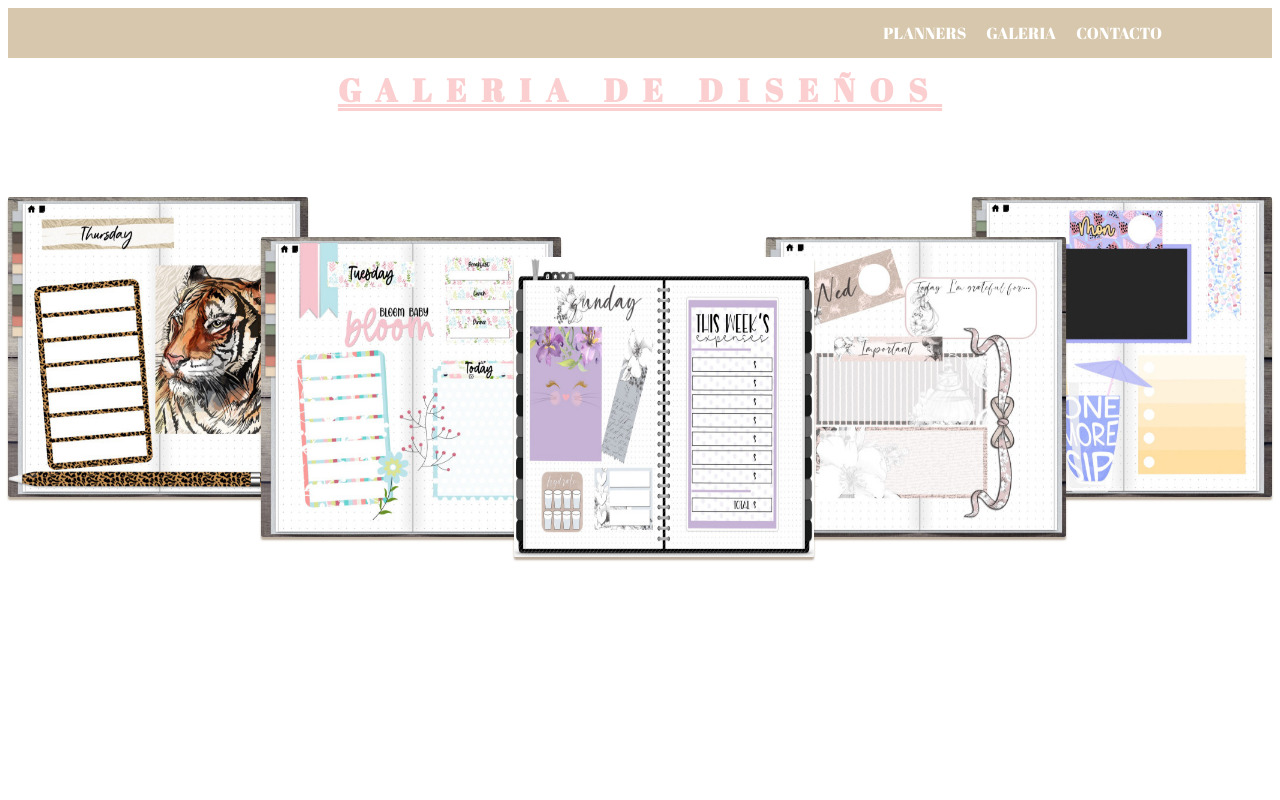
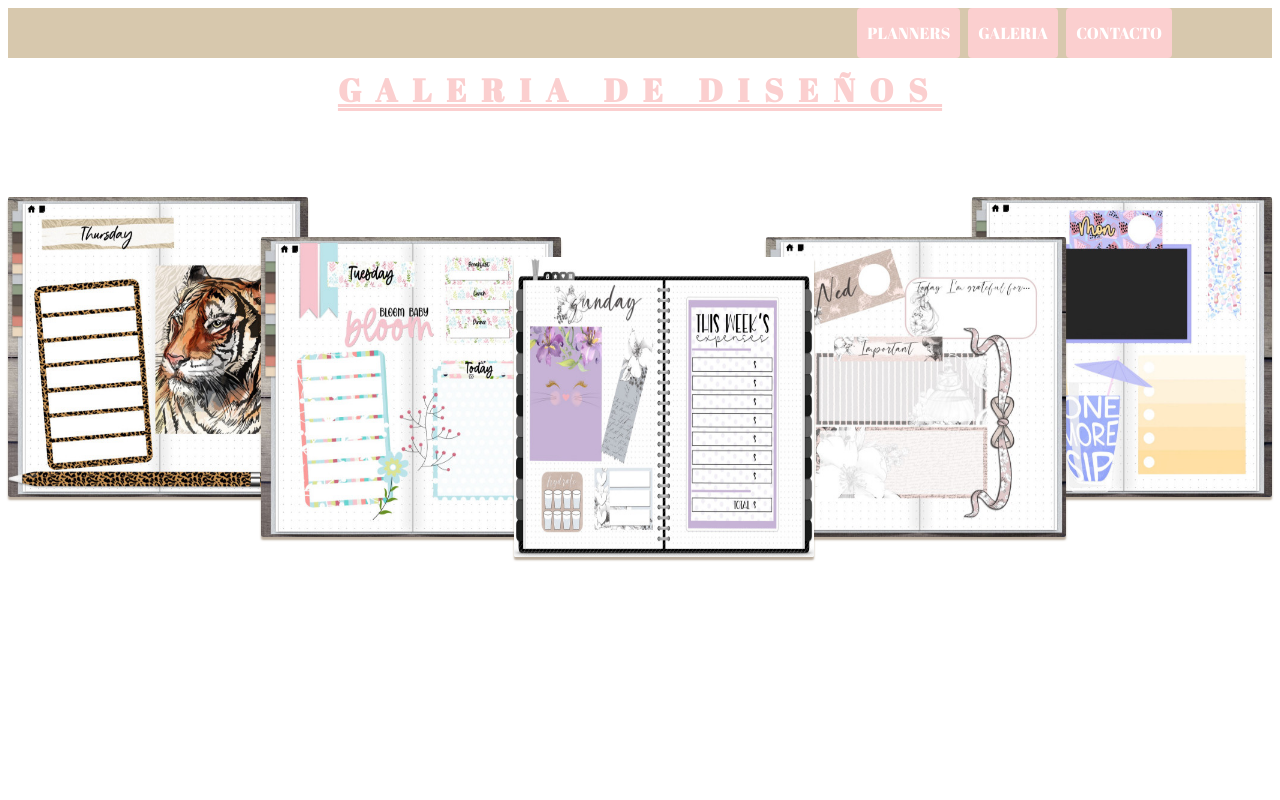
Before and after one commit to GabyBzn/TPCodoaCodo, a plain HTML site: page galeria.html in a window 1280 px wide. Shown: the top 800 px of the page. Drawn offline with Linux system fonts and the light colour scheme; a web font is replaced by a local one.

Commit message:
Add files via upload

```diff
--- a/style-galeria.css
+++ b/style-galeria.css
@@ -82,6 +82,17 @@ body {
     text-transform: uppercase;
     letter-spacing: 15px;
   }
+
+
+a {
+  background-color: #fbcfcf;
+  text-decoration: none;
+  color: white;
+  border-radius: 0.25rem;
+  display: inline-block;
+  padding: 0.1em 0.4em;
+  margin-left: 0.5em;
+}
 /* GALERIA */
 .galeria {
     margin: 0 auto;
```
